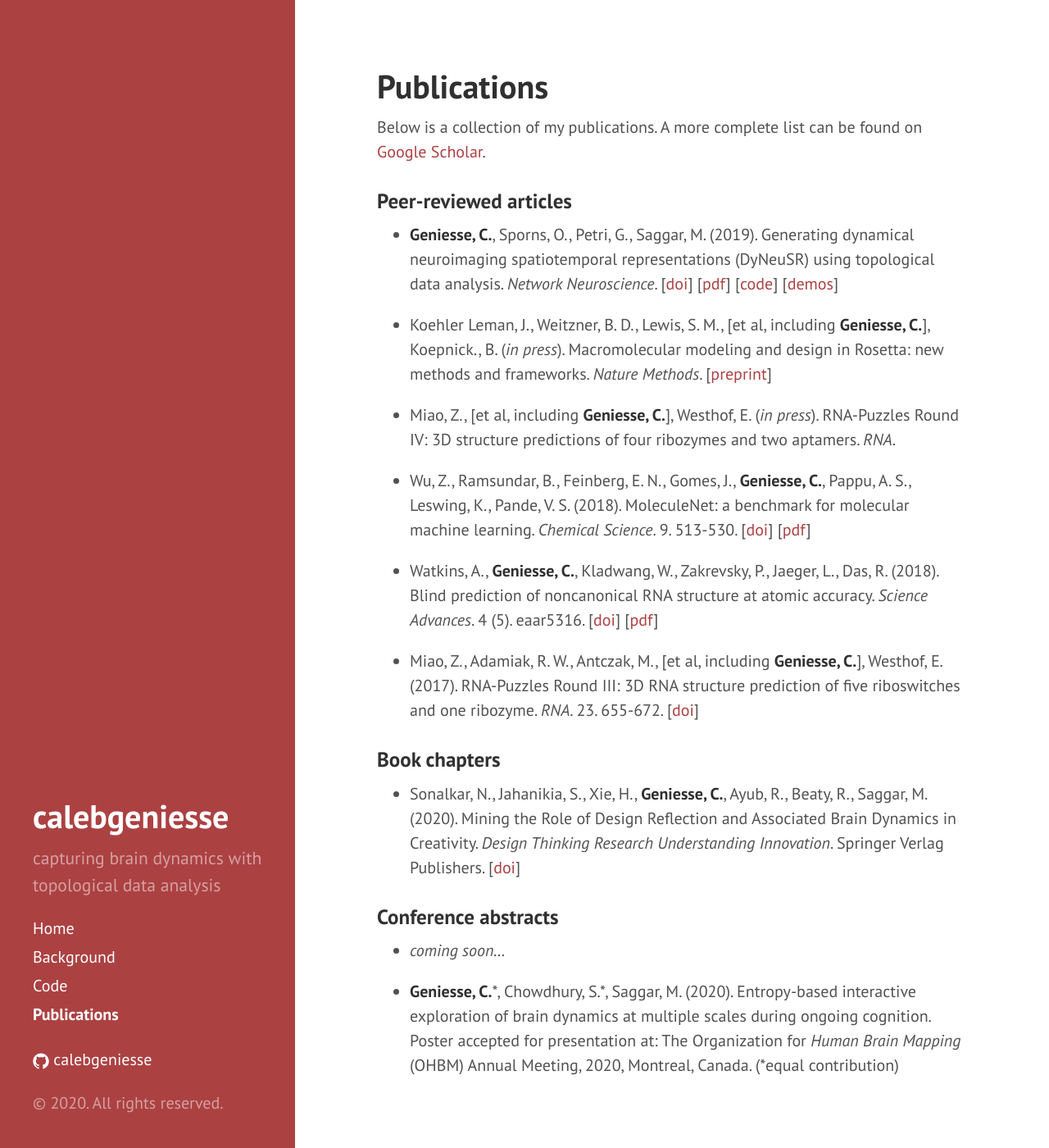
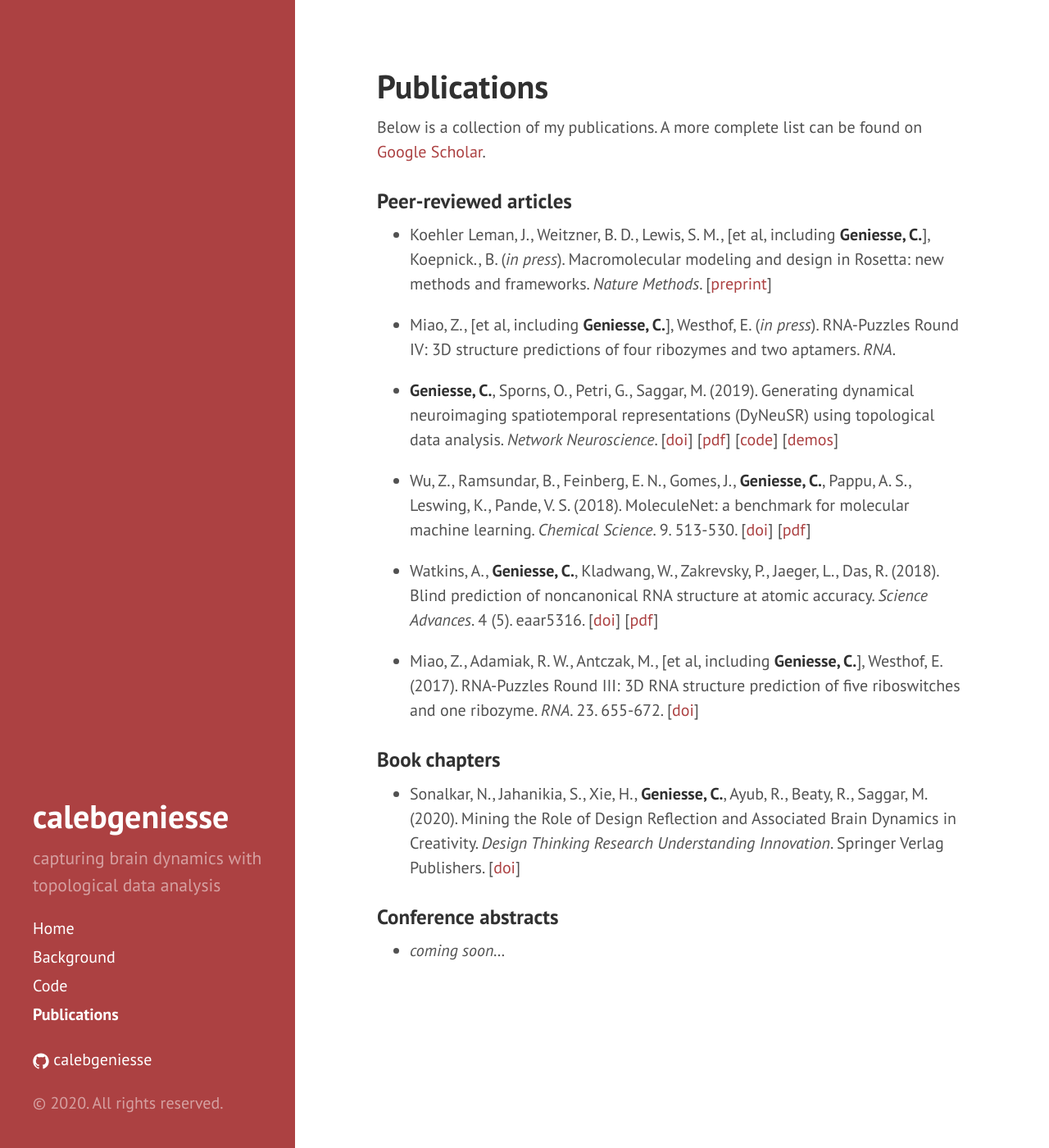
Before and after one commit to calebgeniesse/calebgeniesse.github.io, a Jekyll site: the page built from publications.md, in a window 1280 px wide and 1400 px high. Shown: the whole window at 82% size. Built offline with Jekyll 4.4.1, drawn with Linux system fonts in a browser that asks for light colours.

Commit message:
update publications (sort by date)

```diff
--- a/publications.md
+++ b/publications.md
@@ -9,11 +9,11 @@ Below is a collection of my publications. A more complete list can be found on [
 
 ### Peer-reviewed articles
 
-- **Geniesse, C.**, Sporns, O., Petri, G., Saggar, M. (2019). Generating dynamical neuroimaging spatiotemporal representations (DyNeuSR) using topological data analysis. *Network Neuroscience*. [[doi](https://doi.org/10.1162/netn_a_00093)] [[pdf](https://www.mitpressjournals.org/doi/pdfplus/10.1162/netn_a_00093)] [[code](https://braindynamicslab.github.io/dyneusr)] [[demos](https://braindynamicslab.github.io/dyneusr/demo/)]
-
 - Koehler Leman, J., Weitzner, B. D., Lewis, S. M., \[et al, including **Geniesse, C.**\], Koepnick., B. (*in press*). Macromolecular modeling and design in Rosetta: new methods and frameworks. *Nature Methods*. [[preprint](https://www.preprints.org/manuscript/201904.0263/v3)]
 
 - Miao, Z., \[et al, including **Geniesse, C.**\], Westhof, E. (*in press*). RNA-Puzzles Round IV: 3D structure predictions of four ribozymes and two aptamers. *RNA*.
+
+- **Geniesse, C.**, Sporns, O., Petri, G., Saggar, M. (2019). Generating dynamical neuroimaging spatiotemporal representations (DyNeuSR) using topological data analysis. *Network Neuroscience*. [[doi](https://doi.org/10.1162/netn_a_00093)] [[pdf](https://www.mitpressjournals.org/doi/pdfplus/10.1162/netn_a_00093)] [[code](https://braindynamicslab.github.io/dyneusr)] [[demos](https://braindynamicslab.github.io/dyneusr/demo/)]
 
 - Wu, Z., Ramsundar, B., Feinberg, E. N., Gomes, J., **Geniesse, C.**, Pappu, A. S., Leswing, K., Pande, V. S. (2018). MoleculeNet: a benchmark for molecular machine learning. *Chemical Science*. 9. 513-530. [[doi](https://doi.org/10.1039/C7SC02664A)] [[pdf](https://pubs.rsc.org/en/content/articlepdf/2018/sc/c7sc02664a)]
 
@@ -34,5 +34,3 @@ Below is a collection of my publications. A more complete list can be found on [
 ### Conference abstracts
 
 - *coming soon...*
-
-- **Geniesse, C.**\*, Chowdhury, S.\*, Saggar, M. (2020). Entropy-based interactive exploration of brain dynamics at multiple scales during ongoing cognition. Poster accepted for presentation at: The Organization for *Human Brain Mapping* (OHBM) Annual Meeting, 2020, Montreal, Canada. (\*equal contribution)
```
Also changed, not shown: index.md (+2 -0 lines).
